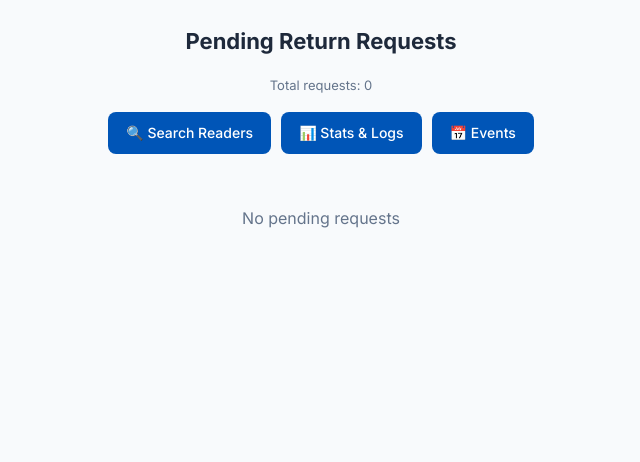
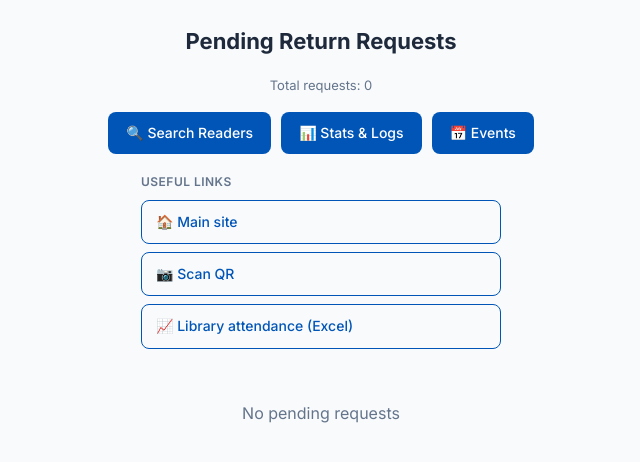
Before and after one commit to sprinterz5/library-qr, a FastAPI app: template app/templates/admin/returns.html in a window 1280 px wide. Shown: the part 69-531 px from the top of the page, without its empty margins (319-959 px from the left). Run offline with FastAPI, Linux system fonts and the light colour scheme; the template is opened without the code that fills it, so the values that code supplies are empty; parts of the project's set-up code (start-up, migrations or seed data) failed here and were passed over.

Commit message:
Admin: vertical useful links (main site, QR scan, attendance form) on the returns page

```diff
--- a/app/static/css/admin.css
+++ b/app/static/css/admin.css
@@ -126,6 +126,40 @@
       background: var(--primary-dark);
   }
 
+  /* Useful links on the admin home (returns page): one per line */
+  .useful-links {
+      display: flex;
+      flex-direction: column;
+      gap: 8px;
+      max-width: 360px;
+      margin: 18px auto 0;
+      text-align: left;
+  }
+
+  .useful-links-title {
+      font-size: 12px;
+      font-weight: 600;
+      text-transform: uppercase;
+      letter-spacing: 0.04em;
+      color: var(--text-muted);
+  }
+
+  .useful-links a {
+      display: block;
+      padding: 10px 14px;
+      border: 1px solid var(--primary);
+      border-radius: 8px;
+      color: var(--primary);
+      text-decoration: none;
+      font-size: 14px;
+      font-weight: 500;
+  }
+
+  .useful-links a:hover {
+      background: var(--primary);
+      color: #fff;
+  }
+
   .btn-row {
       display: flex;
       gap: 10px;
--- a/app/templates/admin/returns.html
+++ b/app/templates/admin/returns.html
@@ -12,6 +12,12 @@
         <a href="/admin/search?pin={{ pin }}" class="nav-link">🔍 Search Readers</a>
         <a href="/admin/stats?pin={{ pin }}" class="nav-link">📊 Stats & Logs</a>
         <a href="/admin/events?pin={{ pin }}" class="nav-link">📅 Events</a>
+    </div>
+    <div class="useful-links">
+        <div class="useful-links-title">Useful links</div>
+        <a href="https://library.coventry.edu.kz" target="_blank" rel="noopener">🏠 Main site</a>
+        <a href="https://library.coventry.edu.kz/scan" target="_blank" rel="noopener">📷 Scan QR</a>
+        <a href="https://livecoventryac-my.sharepoint.com/:x:/r/personal/begotayeva_uni_coventry_ac_uk/_layouts/15/Doc.aspx?sourcedoc=%7B385703D7-5925-431B-9833-BF294D6C2B63%7D&amp;file=1-Question%20Library%20Attendance%20Form.xlsx&amp;action=edit&amp;mobileredirect=true&amp;wdMsFormsCorrelationId=7b90d30c-012c-47d8-beae-7621d989c0a5&amp;wdtf=%20Microsoft.Office.Excel.FMsFormsMetadataInWorkbookMetadata%3Atrue" target="_blank" rel="noopener">📈 Library attendance (Excel)</a>
     </div>
 </div>
 
```
